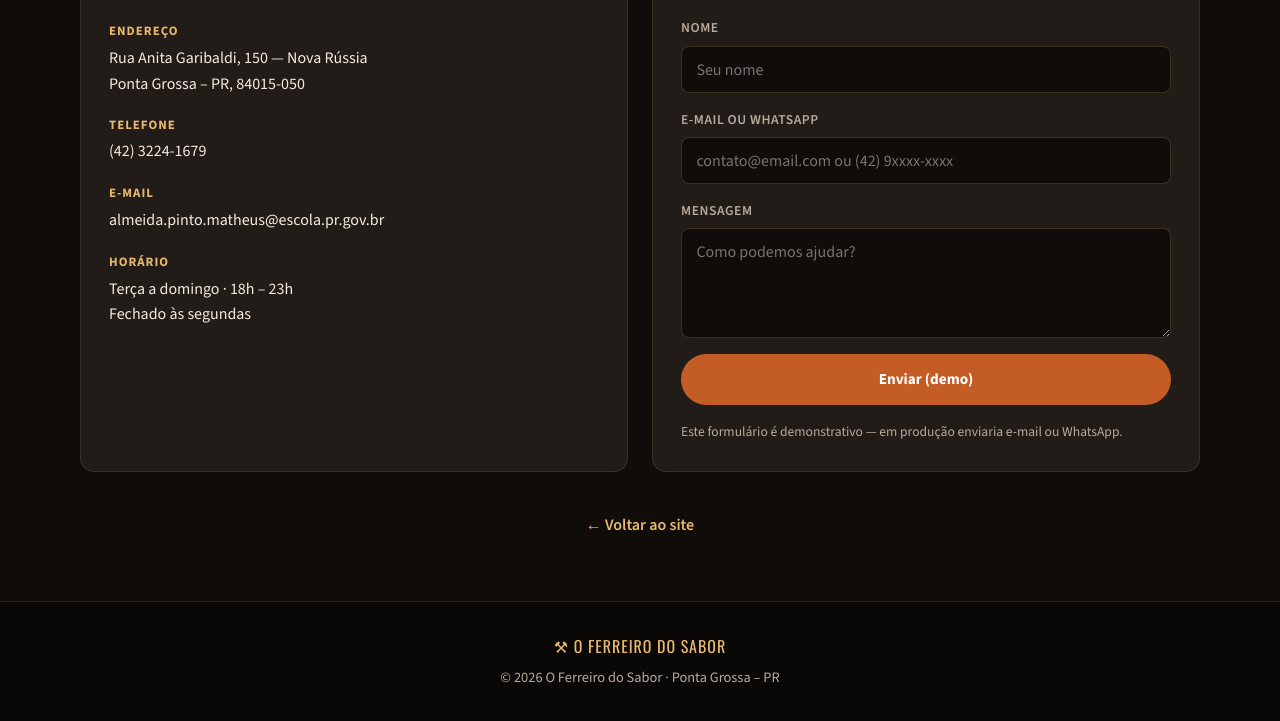
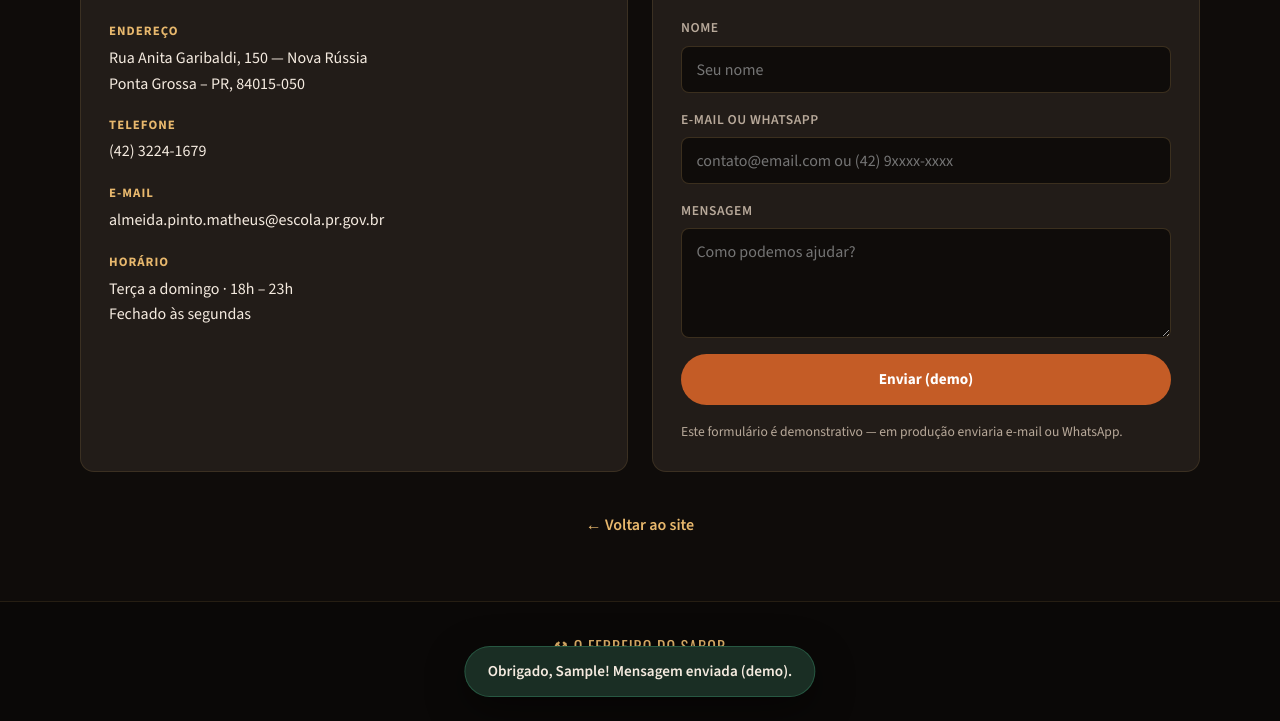
Before and after one commit to mathzs7r/Ferreiro, a plain HTML site: page Suporte.html in a window 1280 px wide. Both pictures are taken after typing "Sample", "name@example.com", "Sample" into the empty fields and a click on the button "Enviar (demo)". Shown: the part 431-1152 px from the top of the page. Drawn offline with nearby package versions, Linux system fonts and the light colour scheme.

Commit message:
fix: troca alert por toast no checkout e no suporte

```diff
--- a/Suporte.html
+++ b/Suporte.html
@@ -91,11 +91,29 @@
     </div>
   </footer>
 
+  <div class="toast" id="toast" role="status"></div>
+
   <script>
+    const toastEl = document.getElementById("toast");
+
+    function showToast(msg, options = {}) {
+      const { duration = 3000, type = "" } = options;
+      toastEl.textContent = msg;
+      toastEl.className = "toast is-visible" + (type ? ` toast--${type}` : "");
+      clearTimeout(showToast._t);
+      showToast._t = setTimeout(() => {
+        toastEl.classList.remove("is-visible");
+      }, duration);
+    }
+
     document.getElementById("support-form").addEventListener("submit", (e) => {
       e.preventDefault();
       const data = new FormData(e.target);
-      alert("Mensagem recebida (demo)!\n\nNome: " + data.get("nome") + "\nContato: " + data.get("contato"));
+      const nome = data.get("nome");
+      showToast(`Obrigado, ${nome}! Mensagem enviada (demo).`, {
+        type: "success",
+        duration: 3500,
+      });
       e.target.reset();
     });
   </script>
--- a/style.css
+++ b/style.css
@@ -683,18 +683,31 @@ ul {
   transform: translateX(-50%) translateY(120%);
   background: var(--surface);
   color: var(--text);
-  padding: 0.85rem 1.35rem;
+  padding: 0.9rem 1.4rem;
   border-radius: 999px;
-  border: 1px solid rgba(232, 184, 109, 0.3);
+  border: 1px solid rgba(232, 184, 109, 0.35);
   box-shadow: var(--shadow);
   z-index: 300;
   font-weight: 600;
-  transition: transform 0.3s ease;
-  white-space: nowrap;
+  font-size: 0.95rem;
+  transition: transform 0.3s ease, opacity 0.3s ease;
+  max-width: min(92vw, 420px);
+  text-align: center;
+  line-height: 1.35;
 }
 
 .toast.is-visible {
   transform: translateX(-50%) translateY(0);
+}
+
+.toast--success {
+  border-color: rgba(45, 106, 79, 0.7);
+  background: #1a2e24;
+}
+
+.toast--error {
+  border-color: rgba(192, 57, 43, 0.7);
+  background: #2e1a18;
 }
 
 /* RESPONSIVE */
```
Also changed, not shown: script.js (+13 -10 lines).
